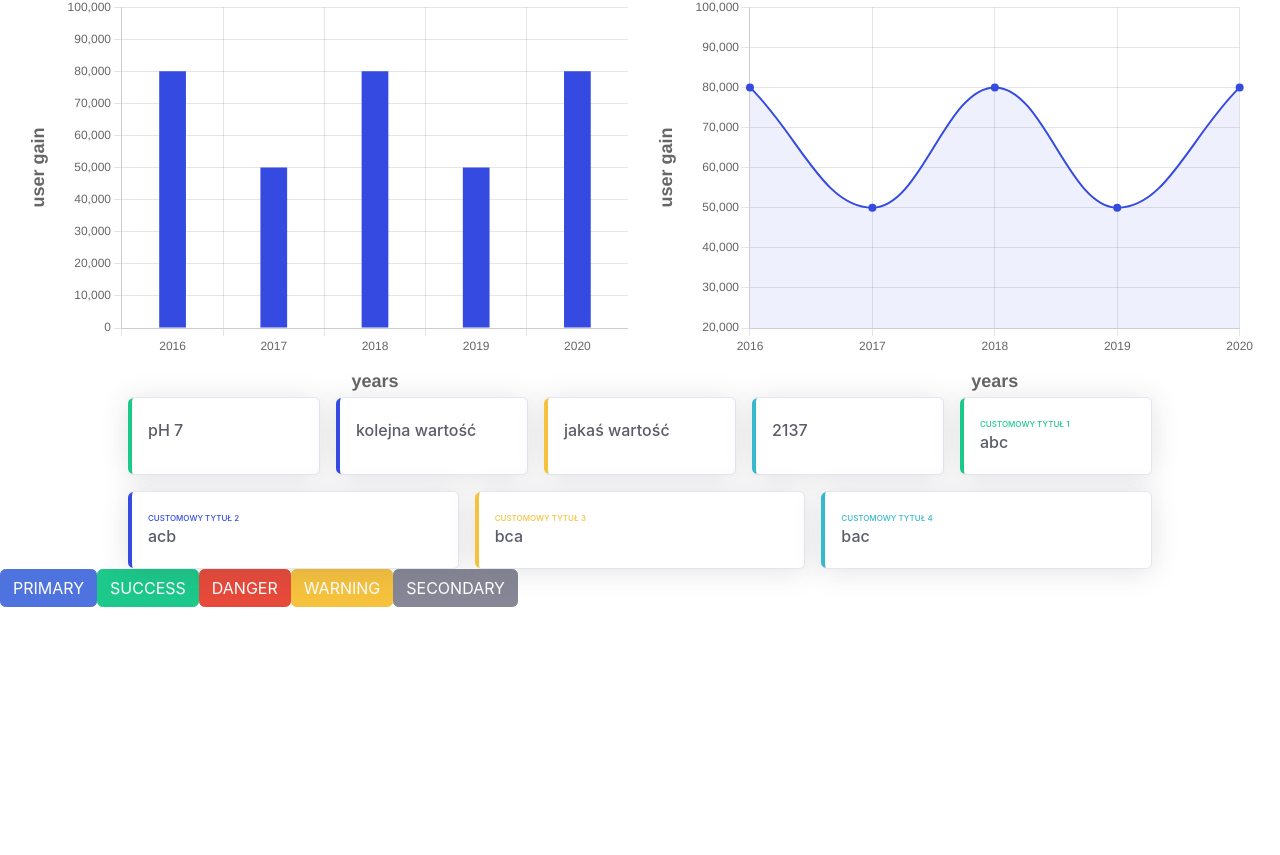
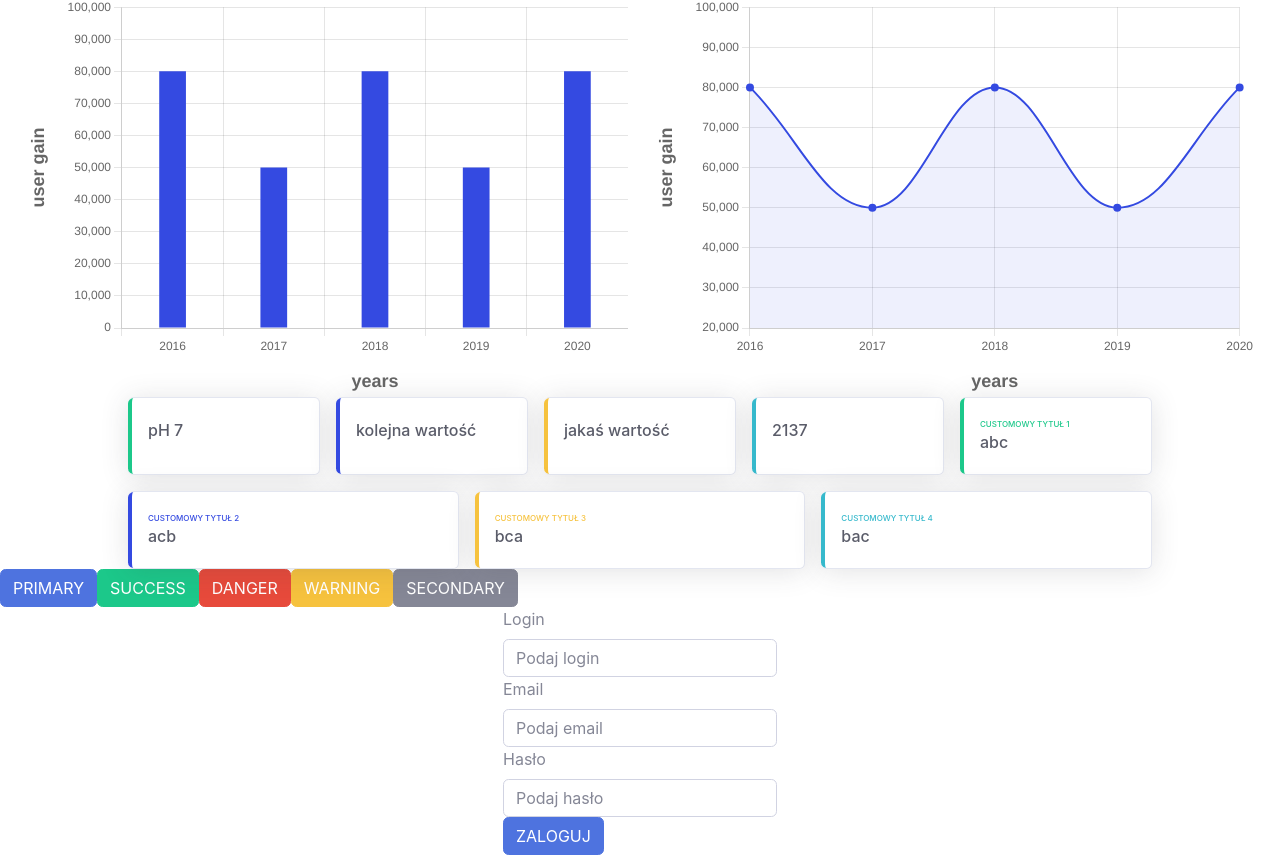
Before and after one commit to grupadotnet/Aqua-Sharp-Frontend, a React (Vite) app: page / in a window 1280 px wide. Shown: the part 213-1068 px from the top of the page. Before the commit the page ends 820 px from the top, so only its background shows below. Built offline with nearby package versions, Linux system fonts and the light colour scheme.

Commit message:
Inputs added to working page

```diff
--- a/src/components/index.ts
+++ b/src/components/index.ts
@@ -6,3 +6,6 @@ export { default as LoadingSpinner } from './loadingSpinner/LoadingSpinner';
 export { default as Button } from './button/Button';
 export { default as DataTile } from './dataTile/DataTile';
 export { default as LanguageDropdown } from './languageDropdown/LanguageDropdown'
+export { default as Input } from './input/Input'
+export { default as PasswordInput } from './input/PasswordInput'
+export { default as EmailInput } from './input/EmailInput'
--- a/src/pages/working/index.tsx
+++ b/src/pages/working/index.tsx
@@ -1,4 +1,5 @@
-import { Col } from 'react-bootstrap';
+import { Col, Row } from 'react-bootstrap';
+import Form from 'react-bootstrap/Form';
 import { useTranslation } from 'react-i18next';
 
 import { CategoryScale } from 'chart.js';
@@ -12,14 +13,15 @@ import {
   Button,
   ChartWrapper,
   DataTile,
+  EmailInput,
   exampleData,
+  Input,
+  LanguageDropdown,
   LineChart,
-  LanguageDropdown,
+  PasswordInput,
 } from '@/components';
 
 import './Working.scss';
-
-
 
 export const Working: React.FC = () => {
   const { t } = useTranslation();
@@ -46,7 +48,6 @@ export const Working: React.FC = () => {
         ))}
       </ul>
       <LanguageDropdown></LanguageDropdown>
-
 
       {/* i18next end */}
       {/* chart start */}
@@ -120,6 +121,28 @@ export const Working: React.FC = () => {
       <Button variant="danger">danger</Button>
       <Button variant="warning">warning</Button>
       <Button variant="secondary">secondary</Button>
+      {/* button end */}
+      {/* input start */}
+      <Row className="justify-content-md-center">
+        <Form>
+          <Form.Group controlId="formBasicLogin">
+            <Form.Label>Login</Form.Label>
+            <Input placeholder="Podaj login" />
+          </Form.Group>
+          <Form.Group controlId="formBasicEmail">
+            <Form.Label>Email</Form.Label>
+            <EmailInput placeholder="Podaj email" />
+          </Form.Group>
+          <Form.Group controlId="formBasicPassword">
+            <Form.Label>Hasło</Form.Label>
+            <PasswordInput placeholder="Podaj hasło" />
+          </Form.Group>
+          <Button variant="primary" type="submit">
+            Zaloguj
+          </Button>
+        </Form>
+      </Row>
+      {/* input end */}
     </div>
   );
 };
```
